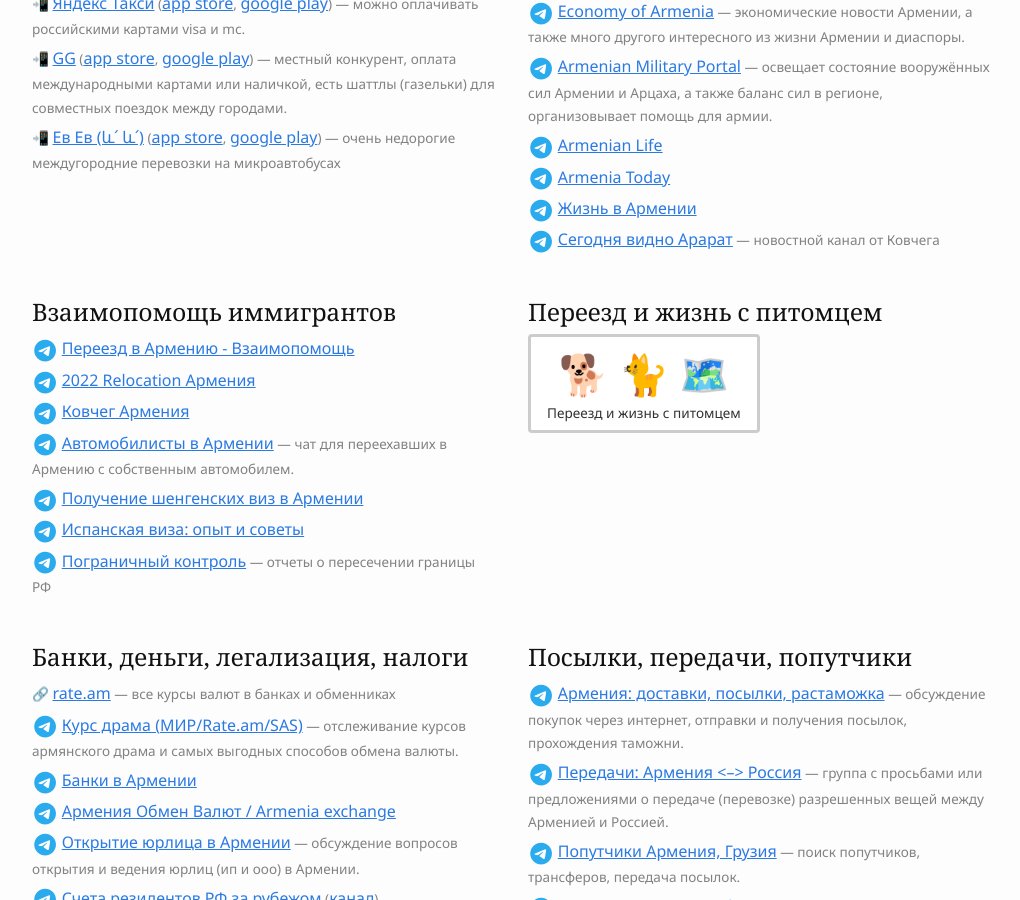
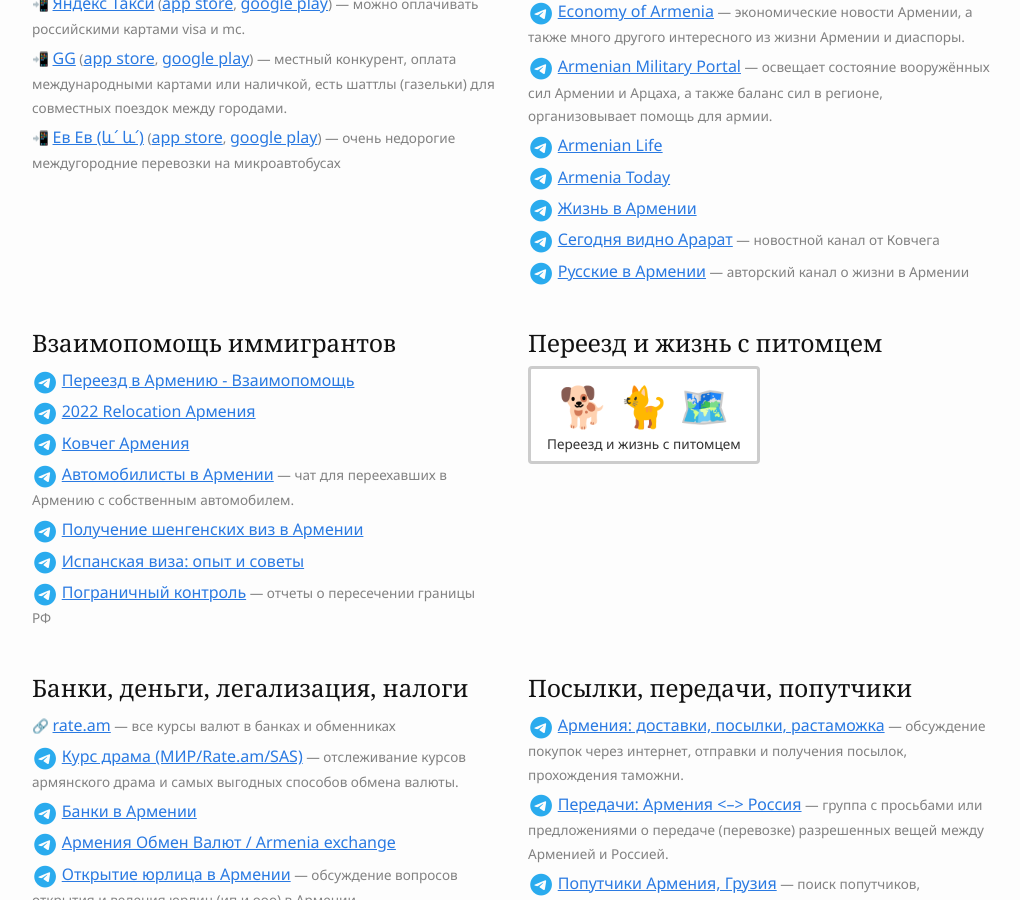
Before and after one commit to haywiki/haywiki.github.io, a Jekyll site: the page built from life/contacts.md, in a window 1280 px wide and 900 px high, scrolled down 986 px. Shown: the whole window, without its empty margins (128-1148 px from the left). Built offline with Jekyll 4.4.1, drawn with Linux system fonts in a browser that asks for light colours; nearby versions of some CDN libraries; a script that is not in the unit is left out.

Commit message:
новый канал в списке

```diff
--- a/life/contacts.md
+++ b/life/contacts.md
@@ -74,6 +74,7 @@
 - <i class="fa-brands fa-telegram"></i> [Armenia Today](https://t.me/armtoday)
 - <i class="fa-brands fa-telegram"></i> [Жизнь в Армении](https://t.me/livinginarmenia)
 - <i class="fa-brands fa-telegram"></i> [Сегодня видно Арарат](https://t.me/theark_armenia) — новостной канал от Ковчега
+- <i class="fa-brands fa-telegram"></i> [Русские в Армении](https://t.me/rusekvarmenia) — авторский канал о жизни в Армении
 {: class="list-emoji"}
 
 </div>
```
